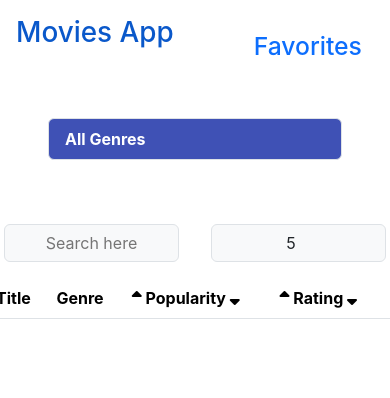
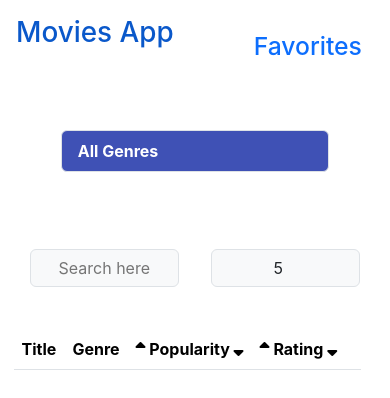
Before and after one commit to faizxmohammad/React-MovieApp, a React (Create React App) app: page /favourites in a window 390 px wide. Shown: the top 398 px of the page. Built offline with nearby package versions, Linux system fonts and the light colour scheme.

Commit message:
minior responsive changes

```diff
--- a/package.json
+++ b/package.json
@@ -1,6 +1,6 @@
 {
   "name": "movies",
-  "homepage": "https://faizxmohammad.github.io/React-MovieApp",
+  "homepage": ".",
   "version": "0.1.0",
   "private": true,
   "dependencies": {
--- a/public/index.html
+++ b/public/index.html
@@ -34,18 +34,8 @@
     <title>React App</title>
   </head>
   <body>
-    <noscript>You need to enable JavaScript to run this app.</noscript>
+    <!-- <noscript>You need to enable JavaScript to run this app.</noscript> -->
     <div id="root"></div>
-    <!--
-      This HTML file is a template.
-      If you open it directly in the browser, you will see an empty page.
-
-      You can add webfonts, meta tags, or analytics to this file.
-      The build step will place the bundled scripts into the <body> tag.
-
-      To begin the development, run `npm start` or `yarn start`.
-      To create a production bundle, use `npm run build` or `yarn build`.
-    -->
 
   </body>
 
--- a/src/App.css
+++ b/src/App.css
@@ -99,6 +99,14 @@ left: 1rem;
   height: 40vh;
   width:20vw ;
 }
+.favourite-genres{
+  padding: 3rem;
+}
+
+.favourite-table{
+  padding: 3rem;
+  overflow: auto;
+}
 
 @media screen and (max-width:415px) {
   .banner-card{
@@ -125,18 +133,19 @@ left: 1rem;
   }
   .movies-img{
     width: 40vw;
+    height: 25vh;
 
   }
+  .row{
+    padding: 0.8rem;
+    max-width: fit-content;
+  }
+
 }
 
-.favourite-genres{
-  padding: 3rem;
-}
 
-.favourite-table{
-  padding: 3rem;
-  overflow: auto;
-}
+
+
 @media screen and (min-width: 430px) and (max-width:770px) {
   .movies-card{
     width: 45vw;
@@ -150,4 +159,8 @@ left: 1rem;
     width: 45vw;
 
   }
+  .row{
+    padding: 0.8rem;
+    max-width: fit-content;
+  }
 }
--- a/src/App.js
+++ b/src/App.js
@@ -1,11 +1,10 @@
-import logo from './logo.svg';
 import './App.css';
 import React from 'react';
 import Navbar from './Components/Navbar';
 import Banner from './Components/Banner';
 import Movies from './Components/Movies';
 import Favourite from './Components/Favourite';
-import {Switch,Route, BrowserRouter,Routes} from 'react-router-dom';
+import {Route, BrowserRouter,Routes} from 'react-router-dom';
 
 function App() {
   return (
--- a/src/Components/Favourite.js
+++ b/src/Components/Favourite.js
@@ -15,8 +15,6 @@ export default class Favourite extends Component {
 
     };
   }
-
-
   componentDidMount() {
     let genreids ={ 28: "Action", 12: "Adventure", 16: "Animation", 35: "Comedy", 80: "Crime", 99: "Documentary", 18: "Drama", 10751: "Family", 14: "Fantasy", 36: "History", 27: "Horror", 10402: "Music", 9648: "Mystery", 10749: "Romance", 878: "Sci-Fi", 10770: "TV", 53: "Thriller", 10752: "War", 37: "Western", };
 
@@ -199,8 +197,8 @@ export default class Favourite extends Component {
                                 }}
                                 src={`https://image.tmdb.org/t/p/original${movieObj.backdrop_path}`}
                                 alt={movieObj.title}
-                              />
-                              {movieObj.original_title}
+                              />{movieObj.original_title}
+
                             </td>
                             <td>{genreids[movieObj.genre_ids[0]]}</td>
                             <td>{movieObj.popularity}</td>
```
